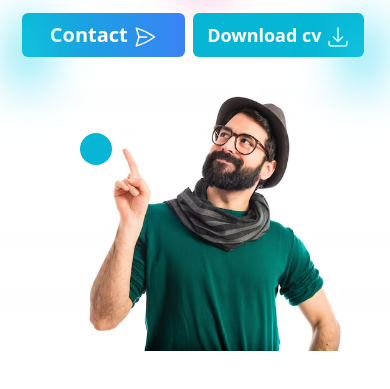
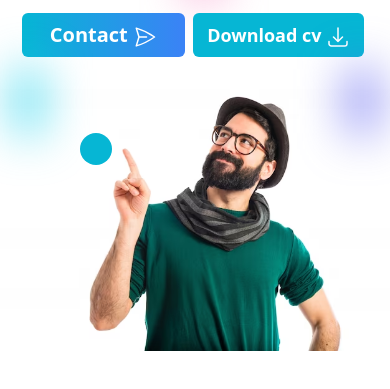
Before and after one commit to juwel26/newWeb, a plain HTML site: page index.html in a window 390 px wide. Shown: the part 219-608 px from the top of the page. Drawn offline with nearby package versions, Linux system fonts and the light colour scheme; a web font is replaced by a local one.

```diff
--- a/index.html
+++ b/index.html
@@ -77,8 +77,8 @@
 
       <!-- color boll  -->
 
-      <div class=" absolute z-10 top-28 left-4 bg-cyan-400 blur-xl h-16 w-6 md:hidden "></div>
-      <div class=" absolute z-10 top-28 right-4 bg-cyan-400 blur-xl h-16 w-6 md:hidden "></div>
+      <div class=" absolute z-10 top-40 left-4 bg-cyan-400 blur-xl h-16 w-6 md:hidden "></div>
+      <div class=" absolute z-10 top-40 right-4 bg-indigo-500 blur-xl h-16 w-6 md:hidden "></div>
       <div class=" absolute -z-10 top-6 left-48 bg-pink-400 blur-xl h-16 w-6 md:hidden "></div>
 
         <!-- header button -->
@@ -109,7 +109,7 @@
     <!-- header img  -->
 
     <div class=" header-img md:grid-cols-2 md:w-4/6 md:h-full relative">
-      <img class=" -z-20  justify-items-end justify-end items-end h-full w-auto md:justify-start md:items-start md:mt-32
+      <img class=" -z-50  justify-items-end justify-end items-end h-full w-auto md:justify-start md:items-start md:mt-32
       lg:mt-10" src="../img/bohemian-man-thinking_1368-3693.avif" alt="header-imag">
       <div class=" absolute z-10  sm:block  md:bg-cyan-500 md:rounded-full md:h-10 md:w-10 md:top-[150px] md:left-[90px] md:opacity-100 md:animate-ping
       lg:block lg:bg-cyan-500  lg:rounded-full lg:h-10 lg:w-10 lg:top-[85px] lg:left-[135px] lg:opacity-100 lg:animate-ping "></div>
```
